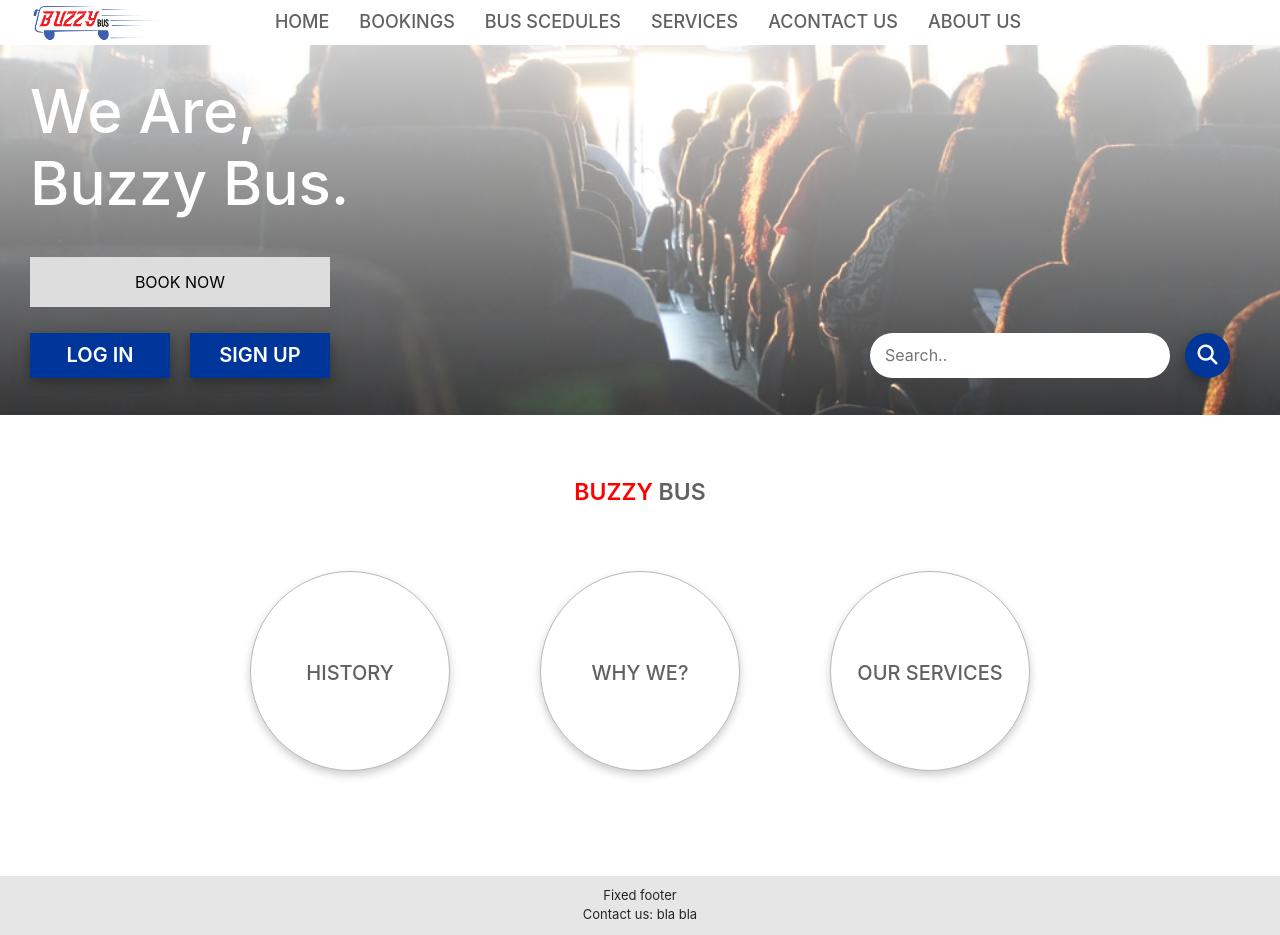
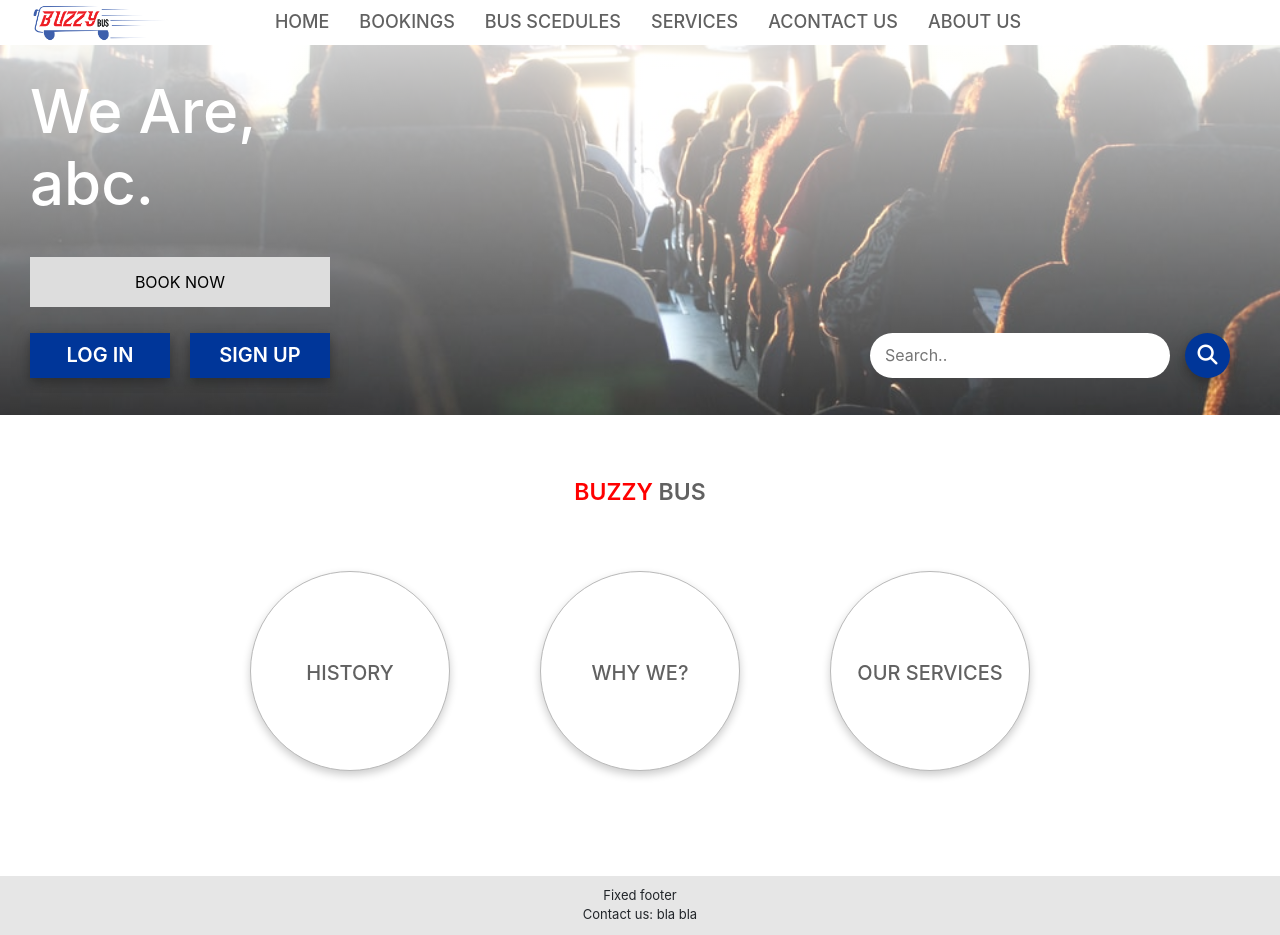
Before and after one commit to KavinSuraweera/BusManagementSystem, a React (Create React App) app in the folder frontend/: page / in a window 1280 px wide. Built offline with nearby package versions, Linux system fonts and the light colour scheme.

Commit message:
kavin 04

```diff
--- a/frontend/src/components/home.js
+++ b/frontend/src/components/home.js
@@ -5,7 +5,7 @@ export default function home() {
         <div>
             <div className="hero-image">
                 <div className="hero-text">
-                    <h1>We Are,<br/>Buzzy Bus.</h1>
+                    <h1>We Are,<br/>abc.</h1>
                     <button>BOOK NOW</button>
                 </div>
                     <div className="hero-buttons">
```
